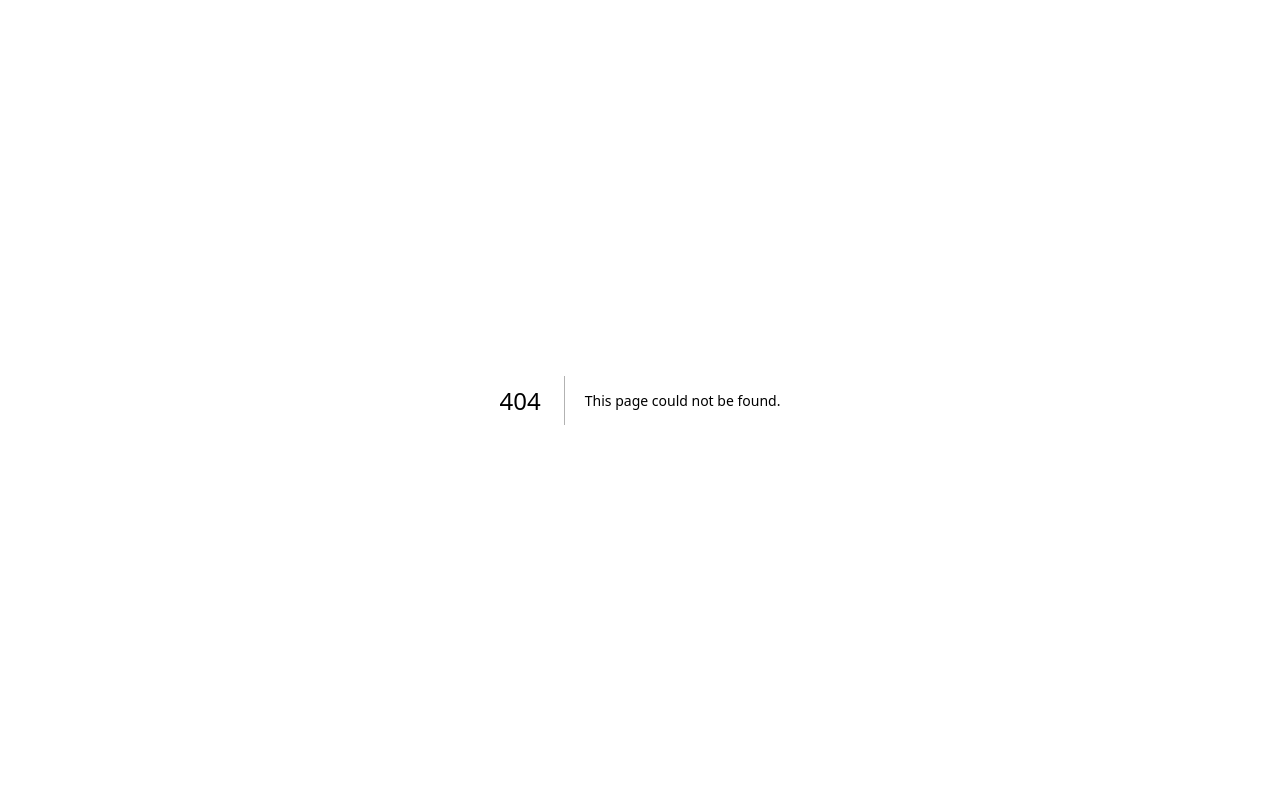
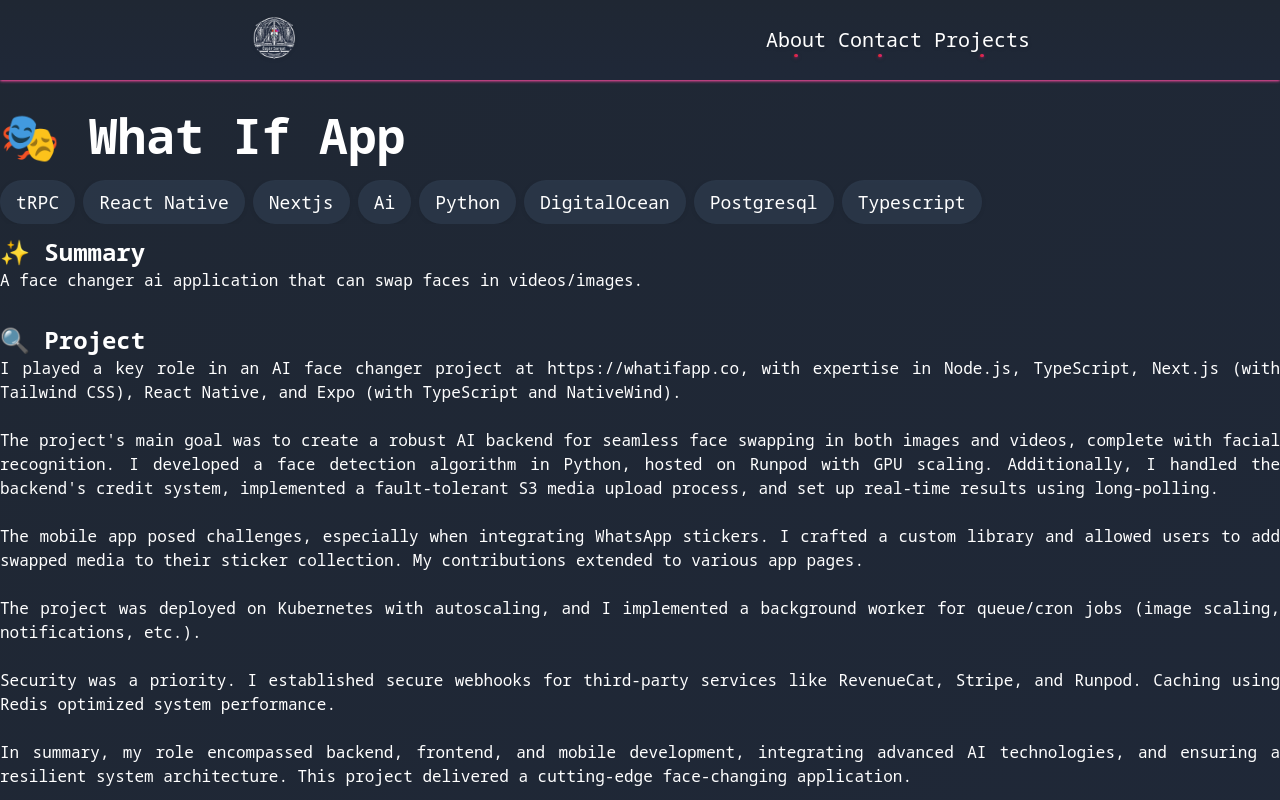
Before and after one commit to Gandalf-pro/personal-website, a Next.js app: page /projects/what-if in a window 1280 px wide. Before the commit this address had no page. Shown: the top 800 px of the page. Built offline with nearby package versions, Linux system fonts and the light colour scheme.

Commit message:
what if page

```diff
--- /dev/null
+++ b/src/pages/projects/what-if.tsx
@@ -0,0 +1,44 @@
+import type { NextPage } from "next";
+import ProjectDetailPageWrapper from "~/components/ProjectDetailPageWrapper";
+
+const WhatIf: NextPage = () => {
+  return (
+    <ProjectDetailPageWrapper slug="what-if">
+      I played a key role in an AI face changer project at https://whatifapp.co,
+      with expertise in Node.js, TypeScript, Next.js (with Tailwind CSS), React
+      Native, and Expo (with TypeScript and NativeWind).
+      <br />
+      <br />
+      The project&apos;s main goal was to create a robust AI backend for
+      seamless face swapping in both images and videos, complete with facial
+      recognition. I developed a face detection algorithm in Python, hosted on
+      Runpod with GPU scaling. Additionally, I handled the backend&apos;s credit
+      system, implemented a fault-tolerant S3 media upload process, and set up
+      real-time results using long-polling.
+      <br />
+      <br />
+      The mobile app posed challenges, especially when integrating WhatsApp
+      stickers. I crafted a custom library and allowed users to add swapped
+      media to their sticker collection. My contributions extended to various
+      app pages.
+      <br />
+      <br />
+      The project was deployed on Kubernetes with autoscaling, and I implemented
+      a background worker for queue/cron jobs (image scaling, notifications,
+      etc.).
+      <br />
+      <br />
+      Security was a priority. I established secure webhooks for third-party
+      services like RevenueCat, Stripe, and Runpod. Caching using Redis
+      optimized system performance.
+      <br />
+      <br />
+      In summary, my role encompassed backend, frontend, and mobile development,
+      integrating advanced AI technologies, and ensuring a resilient system
+      architecture. This project delivered a cutting-edge face-changing
+      application.
+    </ProjectDetailPageWrapper>
+  );
+};
+
+export default WhatIf;
```
